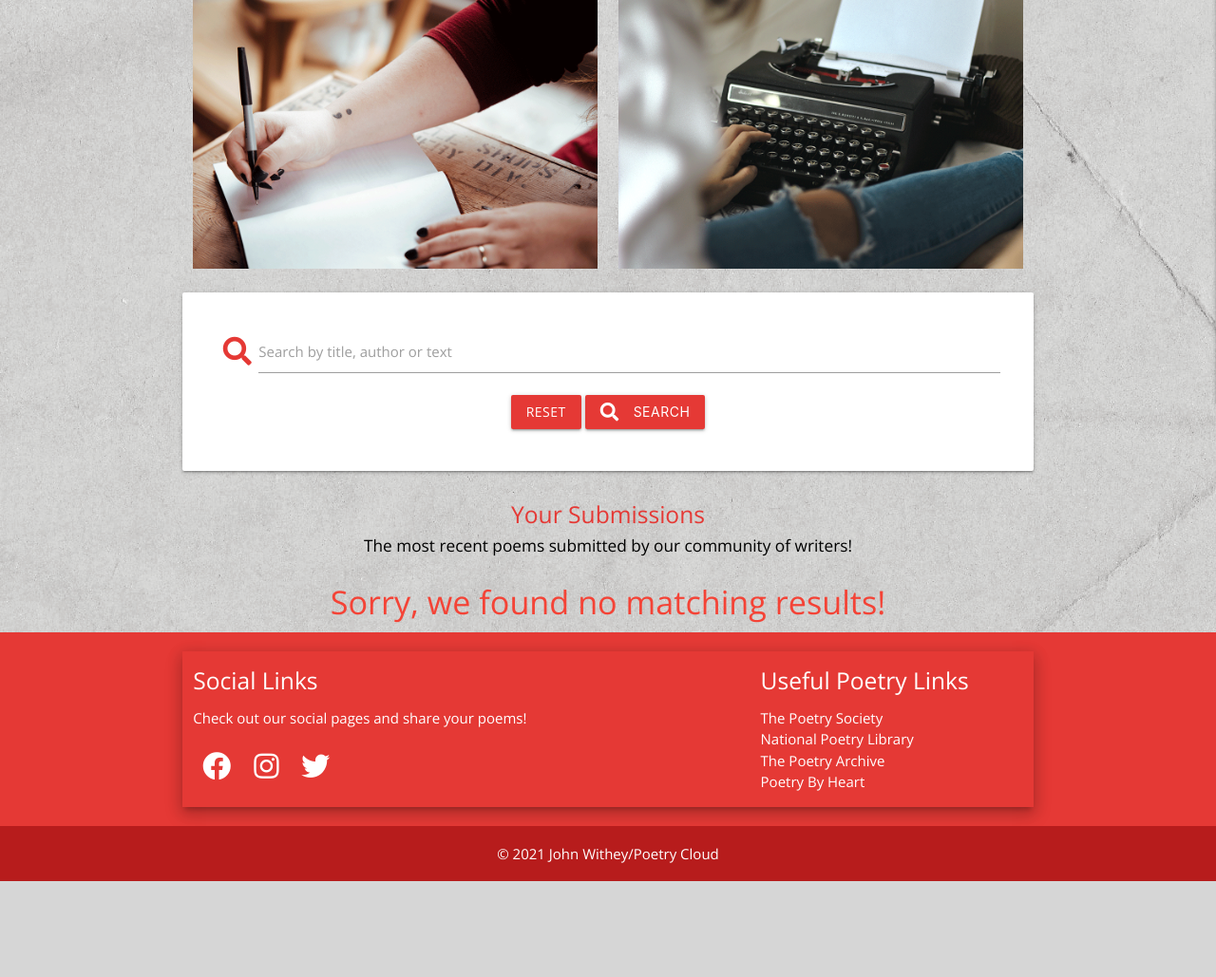
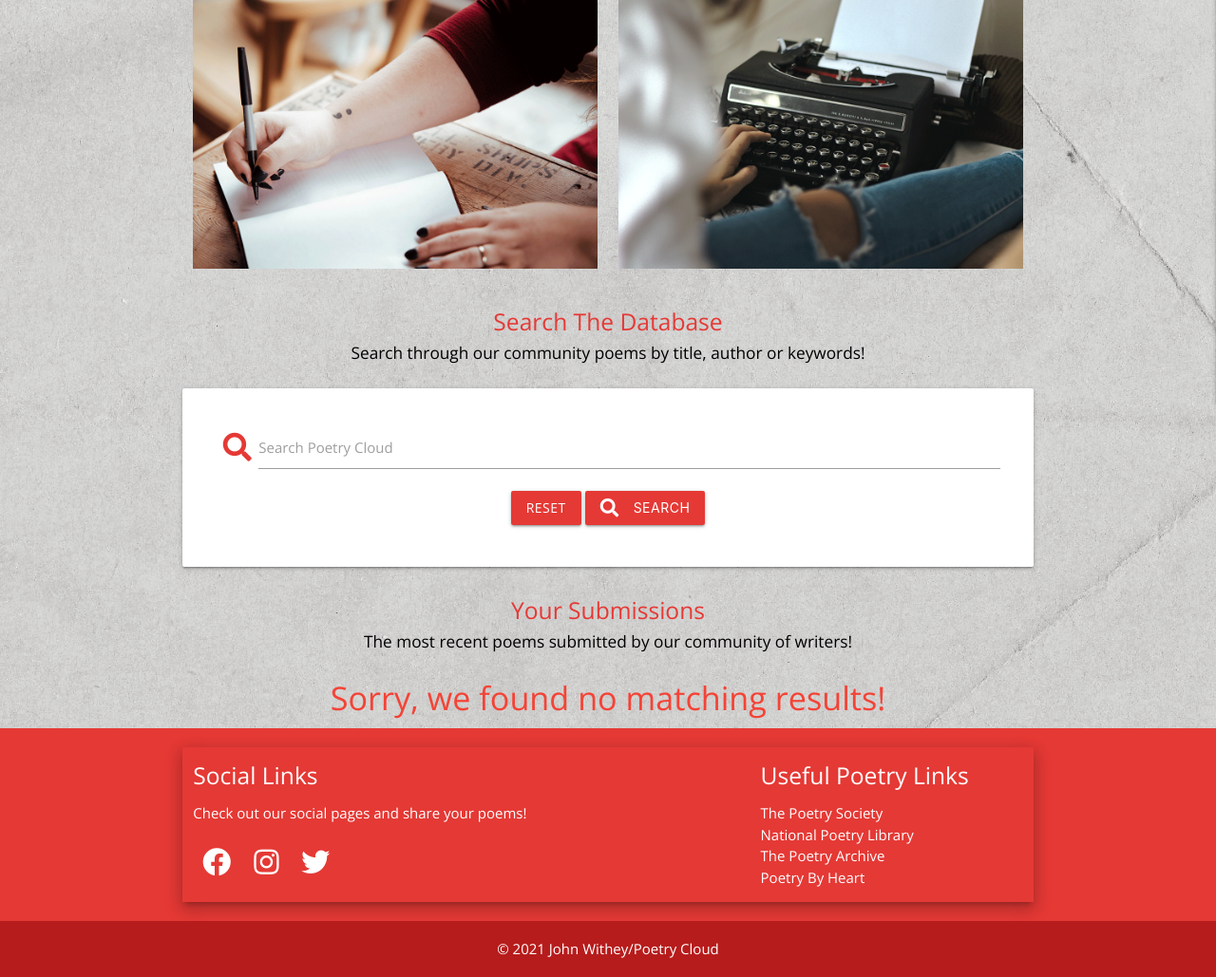
Before and after one commit to Code-Institute-Submissions/poetry_cloud, a Flask app: page / in a window 1280 px wide. Shown: the part 435-1464 px from the top of the page at 95% size. Before the commit the page ends 1363 px from the top, so only its background shows below. Run offline with Flask 2, Linux system fonts and the light colour scheme; data that the repository does not hold is empty; some libraries are stand-ins or nearby versions; some web fonts are replaced.

Commit message:
Added heading above search form on home page

```diff
--- a/templates/poems.html
+++ b/templates/poems.html
@@ -24,6 +24,16 @@
             <img class="responsive-img" src="static/images/typew.png">
         </div>
     </div>
+    <div class="row">
+        <div class="col s12">
+                <h5 class="center-align red-text text-darken-1">
+                    Search The Database
+                </h5>
+                <h6 class="center-align black-text">
+                    Search through our community poems by title, author or keywords!
+                </h6>
+        </div>
+    </div>
 
    <!-- Search form -->
     <div class="row card-panel white search">
@@ -32,7 +42,7 @@
                 <div class="input-field col s12 center-align">
                     <i class="fas fa-search prefix red-text text-darken-1"></i>
                     <input type="text" name="query" id="query" minlength="3" class="validate" required>
-                    <label for="query">Search by title, author or text</label>
+                    <label for="query">Search Poetry Cloud</label>
                 </div>
                 <div class="col s12 center-align">
                     <a href="{{ url_for('get_poems') }}" class="btn waves-effect red darken-1">Reset</a>
```
